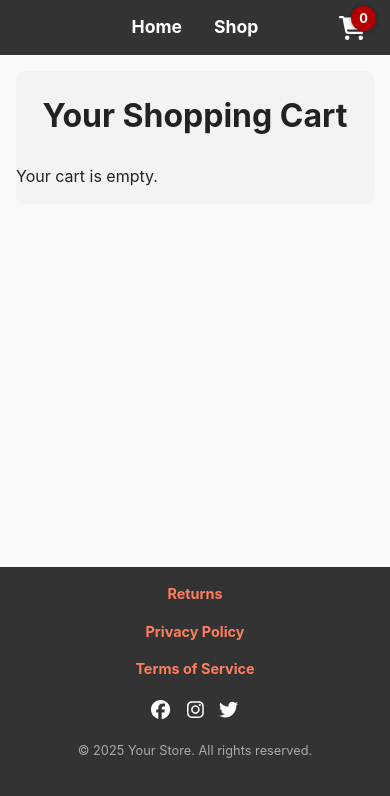
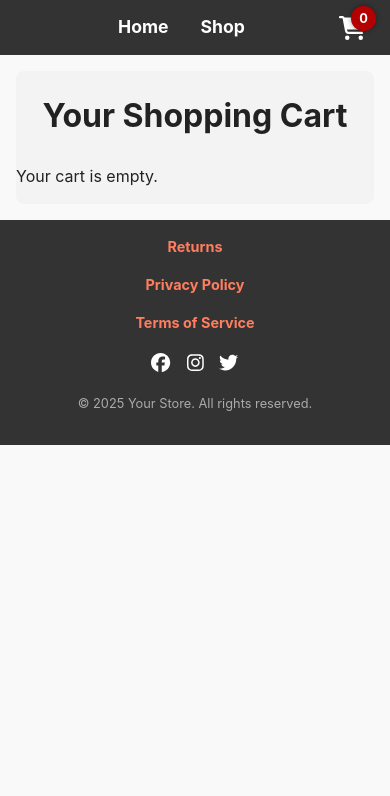
Before and after one commit to Graham4914/odin-shopping-cart, a React (Vite) app: page /cart in a window 390 px wide. Shown: the top 796 px of the page. Built offline with nearby package versions, Linux system fonts and the light colour scheme.

Commit message:
fixed navbar, scroll and woriing on product detail view on mount consistancy

```diff
--- a/src/App.jsx
+++ b/src/App.jsx
@@ -8,11 +8,14 @@ import { CartProvider } from './context/CartContext';
 import ProductDetails from './components/ProductDetails/ProductDetails';
 import styles from './App.module.css';
 import Footer from './components/Footer/Footer';
+import ScrollToTop from './components/ScrollToTop/ScrollToTop';
 
 const App = () => {
   return (
     <CartProvider> {/* CartProvider wraps the entire app */}
     <Navbar />
+
+    <ScrollToTop />
      <div className={styles.appContainer}> {/* Flexbox container */}
 
         <main className={styles.mainContent}> {/* Main content area */}
--- a/src/App.module.css
+++ b/src/App.module.css
@@ -1,9 +1,9 @@
 .appContainer {
     display: flex;
     flex-direction: column;
-    min-height: 100vh;
-    overflow-y: auto;
-     height: 100vh;
+    /* min-height: 100vh;  */
+     /* overflow-y: auto;  */
+
   }
 
   .mainContent {
--- a/src/components/Footer/Footer.module.css
+++ b/src/components/Footer/Footer.module.css
@@ -5,14 +5,14 @@
   color: #fff;
   padding: clamp(1rem, 3vw, 2rem);
   text-align: center;
-  margin-top: auto; /* Ensures it stays at the bottom */
+  margin-top: auto;
   display: flex;
   flex-direction: column;
   align-items: center;
   justify-content: flex-start;
-  min-height: 200px;
+  min-height: 100px;
   position: relative;
-  bottom: 0;
+
 }
 
 .footerLinks {
@@ -70,8 +70,8 @@
 
 .footerBottom p{
   margin-top: 0;
-  padding-bottom: 2rem;
-  margin-bottom: 4rem;
+  padding-bottom: 0rem;
+  margin-bottom: 1rem;
 }
 
 /* 📱 Mobile Adjustments */
@@ -82,7 +82,8 @@
     align-items: center;
   }
 .footer {
-  min-height: 300px;
+  min-height: 100px;
+  bottom: 0;
 }
 
 }
--- a/src/components/Navbar/Navbar.jsx
+++ b/src/components/Navbar/Navbar.jsx
@@ -13,6 +13,7 @@ const Navbar = () => {
   return (
     <nav className={styles.navbar} aria-label="Main site navigation" >
     {/* Navigation Links */}
+    <div className={styles.navCenter}>
     <ul className={styles.navList}>
       <li>
         <Link
@@ -39,7 +40,7 @@ const Navbar = () => {
         </Link>
       </li>
     </ul>
-
+    </div>
     {/* Cart Icon */}
     <div className={styles.cartContainer}>
       <Link to="/cart" className={styles.cartLink}
--- a/src/components/Navbar/Navbar.module.css
+++ b/src/components/Navbar/Navbar.module.css
@@ -1,8 +1,8 @@
-.navbar {
+/* .navbar {
   position: sticky;
   top: 0;
   display: flex;
-  justify-content: space-between; /* Creates spacing for navList and cartContainer */
+  justify-content: space-between;
   align-items: center;
   background-color: #333;
   color: white;
@@ -13,13 +13,13 @@
 
 .navList {
   display: flex;
-  gap: 2rem; /* Even spacing between links */
-  margin: 0 auto; /* Centers the nav links */
+  gap: 2rem;
+  margin: 0 auto;
   padding: 0;
   list-style: none;
-  position: absolute; /* Removes dependency on flex-grow or space-between */
-  left: 50%; /* Center horizontally */
-  transform: translateX(-50%); /* Correct centering */
+  position: absolute;
+  left: 50%;
+  transform: translateX(-50%);
 }
 
 .navLink {
@@ -41,7 +41,7 @@
 .cartContainer {
   display: flex;
   align-items: center;
-  margin-left: auto; /* Push to the far right */
+  margin-left: auto;
 }
 
 .cartLink {
@@ -50,11 +50,11 @@
   color: white;
   text-decoration: none;
   position: relative;
-  font-size: 1.5rem; /* Adjusts the size of the FontAwesome icon */
+  font-size: 1.5rem;
   transition: transform 0.2s ease;
 }
 .cartLink:hover {
-  transform: scale(1.1); /* Adds a subtle hover effect */
+  transform: scale(1.1);
 }
 
 .cartCount {
@@ -67,5 +67,85 @@
   padding: 0.20rem 0.5rem;
   font-size: 0.8rem;
   font-weight: bold;
-  box-shadow: 0 0 5px rgba(0, 0, 0, 0.4); /* Adds a shadow to the count badge */
+  box-shadow: 0 0 5px rgba(0, 0, 0, 0.4);
+} */
+.navbar {
+  position: sticky;
+  top: 0;
+  display: flex;                /* Main flex container */
+  align-items: center;          /* Vertically center children */
+  background-color: #333;
+  color: white;
+  padding: 0 1.5rem;
+  z-index: 1000;
+  height: 55px;
 }
+
+/*
+  This div flexes to fill all available horizontal space,
+  so we can center the nav list inside.
+*/
+.navCenter {
+  flex: 1;                 /* takes up leftover space */
+  display: flex;
+  justify-content: center; /* centers the UL horizontally */
+}
+
+/* Your nav list in a row */
+.navList {
+  display: flex;
+  list-style: none;
+  margin: 0;
+  padding: 0;
+  gap: 2rem;
+}
+
+.navLink {
+  text-decoration: none;
+  color: white;
+  font-size: 1.1rem;
+  font-weight: bold;
+  transition: color 0.2s ease;
+}
+
+.navLink:hover {
+  color: #ff7e5f;
+}
+
+.active {
+  color: #ff7e5f;
+}
+
+/* Cart container sits on the far right, next to .navCenter */
+.cartContainer {
+  display: flex;
+  align-items: center;
+}
+
+/* Cart icon link + badge */
+.cartLink {
+  display: inline-flex;
+  align-items: center;
+  color: white;
+  text-decoration: none;
+  position: relative;
+  font-size: 1.5rem;
+  transition: transform 0.2s ease;
+}
+
+.cartLink:hover {
+  transform: scale(1.1);
+}
+
+.cartCount {
+  position: absolute;
+  top: -10px;
+  right: -10px;
+  background-color: #B30000;
+  color: #fff;
+  border-radius: 50%;
+  padding: 0.2rem 0.5rem;
+  font-size: 0.8rem;
+  font-weight: bold;
+  box-shadow: 0 0 5px rgba(0, 0, 0, 0.4);
+}
--- a/src/components/ProductDetails/ProductDetails.jsx
+++ b/src/components/ProductDetails/ProductDetails.jsx
@@ -1,10 +1,9 @@
 import { FontAwesomeIcon } from '@fortawesome/react-fontawesome';
 import { faPlus, faMinus } from '@fortawesome/free-solid-svg-icons';
 import React, { useState, useEffect } from 'react';
-import { useLocation, useNavigate } from 'react-router-dom';
+import { useLocation, useNavigate, useParams } from 'react-router-dom';
 import { useCart } from '../../context/CartContext';
 import styles from './ProductDetails.module.css';
-
 
 
 
@@ -16,6 +15,7 @@ const ProductDetails = () => {
   const { addToCart } = useCart();
   const navigate = useNavigate();
   const [feedbackMessage, setFeedbackMessage] = useState('');
+
 
 const handleAddToCart = () => {
     addToCart(product, quantity);
@@ -35,11 +35,6 @@ const handleAddToCart = () => {
   const getOptimizedImageUrl = (url) => {
     return `https://res.cloudinary.com/djoyyyoxu/image/fetch/w_320,q_auto,f_webp/${encodeURIComponent(url)}`;
   };
-
-
-  useEffect(() => {
-    window.scrollTo(0, 0);
-  }, []);
 
 
   return (
--- a/src/components/ProductDetails/ProductDetails.module.css
+++ b/src/components/ProductDetails/ProductDetails.module.css
@@ -28,7 +28,7 @@
     justify-content: center;
     align-items: center;
     border-radius: 8px;
-    overflow: hidden;
+    /* overflow: hidden; */
     background-color: #fff;
     box-shadow: 0 2px 8px rgba(0, 0, 0, 0.1);
   }
@@ -37,7 +37,7 @@
     display: block;
     width: 100%;  /* Take full width */
     max-width: 100%; /* Prevent overflow */
-    height: auto; /* Maintain natural aspect ratio */
+    /* height: auto; */
     object-fit: contain; /* Ensure full image is visible */
     transition: transform 0.3s ease-in-out;
     will-change: transform;
--- /dev/null
+++ b/src/components/ScrollToTop/ScrollToTop.jsx
@@ -0,0 +1,24 @@
+// ScrollToTop.jsx
+import { useEffect } from "react";
+import { useLocation } from "react-router-dom";
+import { useLayoutEffect } from "react";
+
+const ScrollToTop = () => {
+  const { pathname } = useLocation();
+
+  // useEffect(() => {
+  //   console.log("Global scroll triggered on route change:", pathname);
+  //   setTimeout(() => {
+  //     window.scrollTo(0, 0);
+  //     console.log("Scroll top after call:", document.documentElement.scrollTop);
+  //   }, 0);
+  // }, [pathname]);
+
+  useLayoutEffect(() => {
+    window.scrollTo(0, 0);
+  }, [pathname]);
+
+  return null;
+};
+
+export default ScrollToTop;
--- a/src/index.css
+++ b/src/index.css
@@ -1,7 +1,4 @@
 :root {
-  display: flex;
-  flex-direction: column;
-  min-height: 100vh;
   font-family: Inter, system-ui, Avenir, Helvetica, Arial, sans-serif;
   line-height: 1.5;
   font-weight: 400;
@@ -15,8 +12,7 @@ html, body {
   margin: 0;
   padding: 0;
   height: 100%;
-  overflow:hidden; /* Prevent body from scrolling */
-  overflow-x: hidden;
+  /* overflow-x: hidden; */
   box-sizing: border-box;
 }
 
@@ -45,3 +41,13 @@ a:hover {
 
   }
 }
+::-webkit-scrollbar {
+  width: 0px;  /* or 0 if you want to hide it entirely */
+}
+::-webkit-scrollbar-track {
+  background: transparent;
+}
+::-webkit-scrollbar-thumb {
+  background: rgba(0,0,0,0.5);
+  border-radius: 5px;
+}
```
